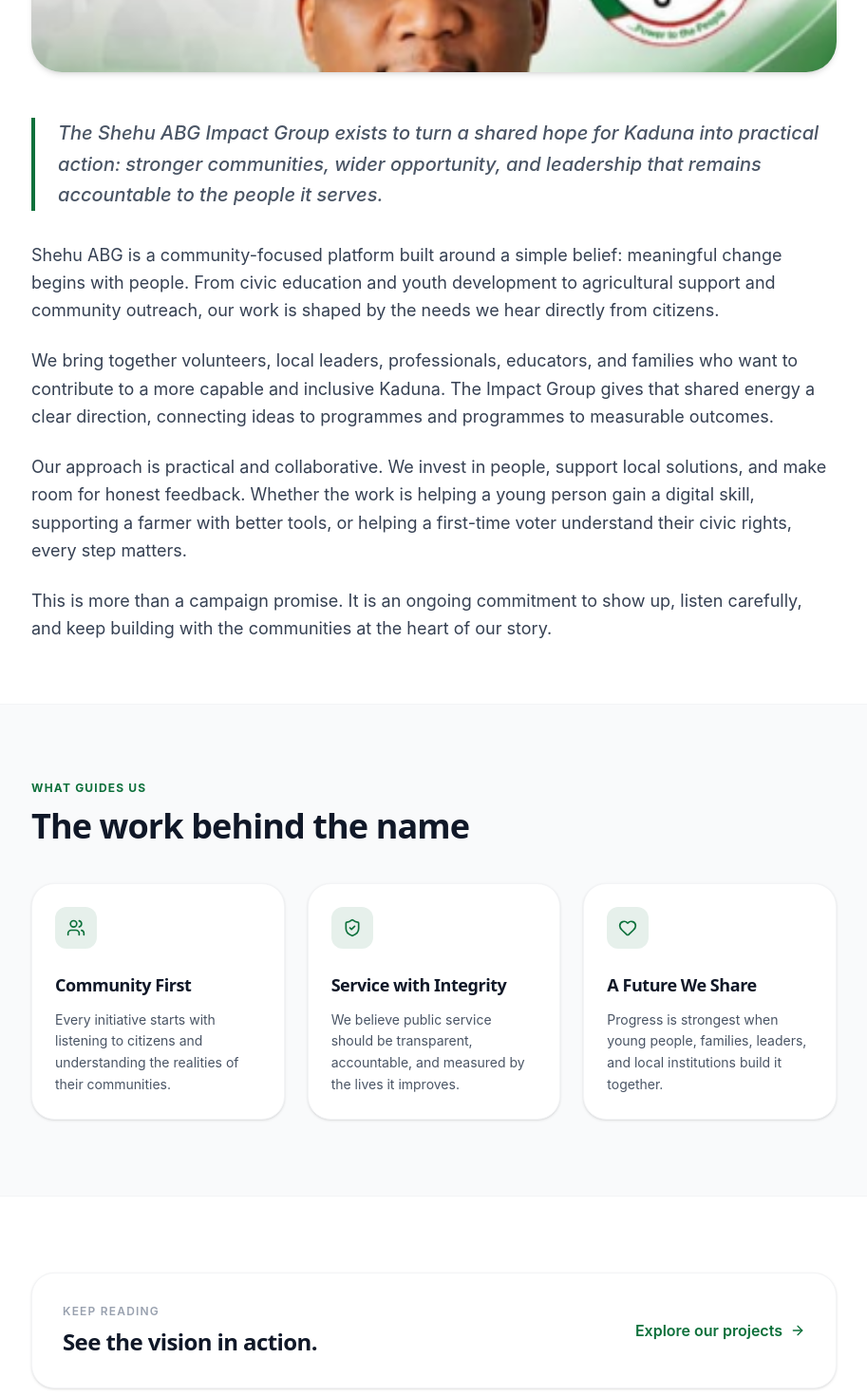
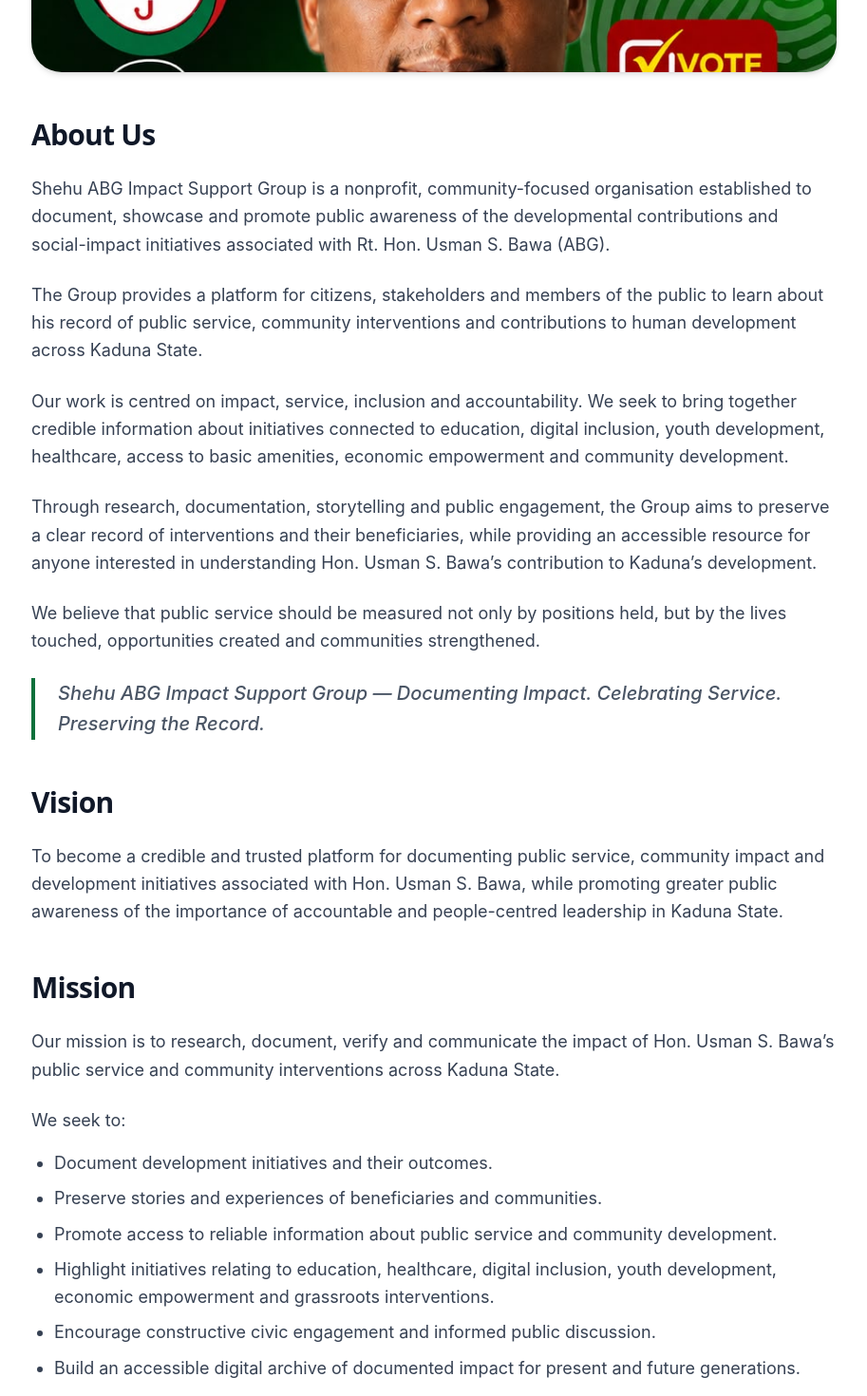
Before and after one commit to Mheek-frosh/shehu, a React (Vite) app: page /about in a window 1280 px wide. Shown: the part 820-2290 px from the top of the page at 95% size, without its empty margins (183-1096 px from the left). Built offline with nearby package versions, Linux system fonts and the light colour scheme.

Commit message:
added fixes

```diff
--- a/src/pages/About.tsx
+++ b/src/pages/About.tsx
@@ -44,13 +44,28 @@
 					</div>
 
 					<div className="prose prose-lg max-w-none mb-16">
-						<p className="text-xl text-gray-600 leading-relaxed font-medium border-l-4 border-[var(--color-pdp-green)] pl-6 mb-8 italic">
-							The Shehu ABG Impact Group exists to turn a shared hope for Kaduna into practical action: stronger communities, wider opportunity, and leadership that remains accountable to the people it serves.
-						</p>
-						<p className="text-gray-700 leading-relaxed text-lg mb-6">Shehu ABG is a community-focused platform built around a simple belief: meaningful change begins with people. From civic education and youth development to agricultural support and community outreach, our work is shaped by the needs we hear directly from citizens.</p>
-						<p className="text-gray-700 leading-relaxed text-lg mb-6">We bring together volunteers, local leaders, professionals, educators, and families who want to contribute to a more capable and inclusive Kaduna. The Impact Group gives that shared energy a clear direction, connecting ideas to programmes and programmes to measurable outcomes.</p>
-						<p className="text-gray-700 leading-relaxed text-lg mb-6">Our approach is practical and collaborative. We invest in people, support local solutions, and make room for honest feedback. Whether the work is helping a young person gain a digital skill, supporting a farmer with better tools, or helping a first-time voter understand their civic rights, every step matters.</p>
-						<p className="text-gray-700 leading-relaxed text-lg">This is more than a campaign promise. It is an ongoing commitment to show up, listen carefully, and keep building with the communities at the heart of our story.</p>
+						<h2 className="text-3xl font-display font-bold text-gray-900 mb-6">About Us</h2>
+						<p className="text-gray-700 leading-relaxed text-lg mb-6">Shehu ABG Impact Support Group is a nonprofit, community-focused organisation established to document, showcase and promote public awareness of the developmental contributions and social-impact initiatives associated with Rt. Hon. Usman S. Bawa (ABG).</p>
+						<p className="text-gray-700 leading-relaxed text-lg mb-6">The Group provides a platform for citizens, stakeholders and members of the public to learn about his record of public service, community interventions and contributions to human development across Kaduna State.</p>
+						<p className="text-gray-700 leading-relaxed text-lg mb-6">Our work is centred on impact, service, inclusion and accountability. We seek to bring together credible information about initiatives connected to education, digital inclusion, youth development, healthcare, access to basic amenities, economic empowerment and community development.</p>
+						<p className="text-gray-700 leading-relaxed text-lg mb-6">Through research, documentation, storytelling and public engagement, the Group aims to preserve a clear record of interventions and their beneficiaries, while providing an accessible resource for anyone interested in understanding Hon. Usman S. Bawa’s contribution to Kaduna’s development.</p>
+						<p className="text-gray-700 leading-relaxed text-lg mb-6">We believe that public service should be measured not only by positions held, but by the lives touched, opportunities created and communities strengthened.</p>
+						<p className="text-xl text-gray-600 leading-relaxed font-medium border-l-4 border-[var(--color-pdp-green)] pl-6 mb-8 italic">Shehu ABG Impact Support Group — Documenting Impact. Celebrating Service. Preserving the Record.</p>
+
+						<h2 className="text-3xl font-display font-bold text-gray-900 mb-6 mt-12">Vision</h2>
+						<p className="text-gray-700 leading-relaxed text-lg mb-6">To become a credible and trusted platform for documenting public service, community impact and development initiatives associated with Hon. Usman S. Bawa, while promoting greater public awareness of the importance of accountable and people-centred leadership in Kaduna State.</p>
+
+						<h2 className="text-3xl font-display font-bold text-gray-900 mb-6 mt-12">Mission</h2>
+						<p className="text-gray-700 leading-relaxed text-lg mb-6">Our mission is to research, document, verify and communicate the impact of Hon. Usman S. Bawa’s public service and community interventions across Kaduna State.</p>
+						<p className="text-gray-700 leading-relaxed text-lg mb-4">We seek to:</p>
+						<ul className="list-disc pl-6 text-gray-700 leading-relaxed text-lg space-y-2 mb-6">
+							<li>Document development initiatives and their outcomes.</li>
+							<li>Preserve stories and experiences of beneficiaries and communities.</li>
+							<li>Promote access to reliable information about public service and community development.</li>
+							<li>Highlight initiatives relating to education, healthcare, digital inclusion, youth development, economic empowerment and grassroots interventions.</li>
+							<li>Encourage constructive civic engagement and informed public discussion.</li>
+							<li>Build an accessible digital archive of documented impact for present and future generations.</li>
+						</ul>
 					</div>
 				</motion.div>
 			</article>
```
Also changed, not shown: public/assets/hero-poster.png.
